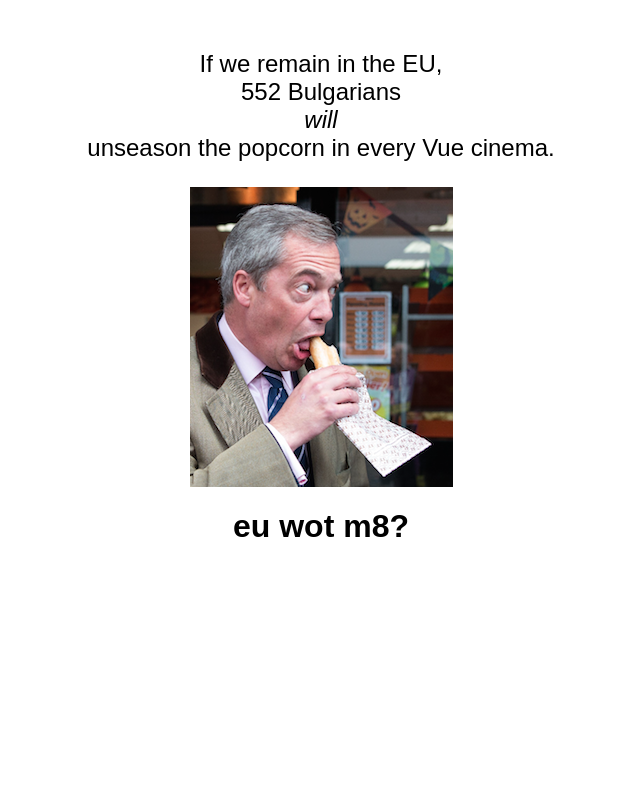
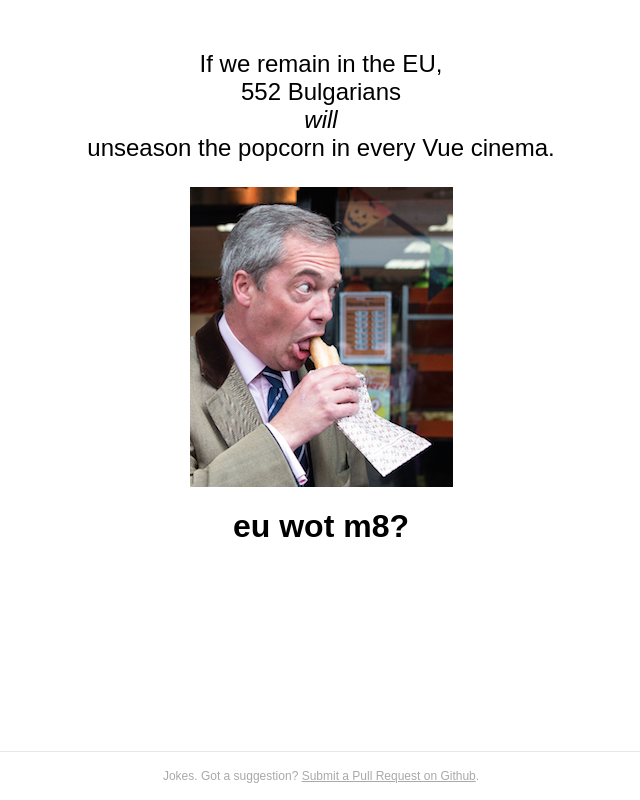
Before and after one commit to euwotm8/euwotm8.github.io, a plain HTML site: page index.html in a window 1280 px wide. Shown: the whole page, without its empty margins (319-959 px from the left). Drawn offline with Linux system fonts and the light colour scheme.

Commit message:
Github link

```diff
--- a/index.html
+++ b/index.html
@@ -17,6 +17,27 @@
             font-size: 24px;
             margin-bottom: 25px;
         }
+
+        #footer {
+            position: absolute;
+            bottom: 0px;
+            left: 0px;
+            width: 100%;
+            text-align: center;
+            background: #FFF;
+            border-top: 1px solid #E7E7E7;
+        }
+
+        #footer p {
+            font-size: 12px;
+            padding: 5px;
+            color: #A9A9A9;
+        }
+
+        #footer a {
+            color: #A9A9A9;
+            text-decoration: underline;
+        }
         </style>
     </head>
     <body>
@@ -29,6 +50,10 @@
             <img src="farage.png" />
 
             <h1>eu wot m8?</h1>
+        </div>
+
+        <div id="footer">
+            <p>Jokes. Got a suggestion? <a href="https://github.com/euwotm8/euwotm8.github.io">Submit a Pull Request on Github</a>.</p>
         </div>
 
         <script type="text/javascript">
```
